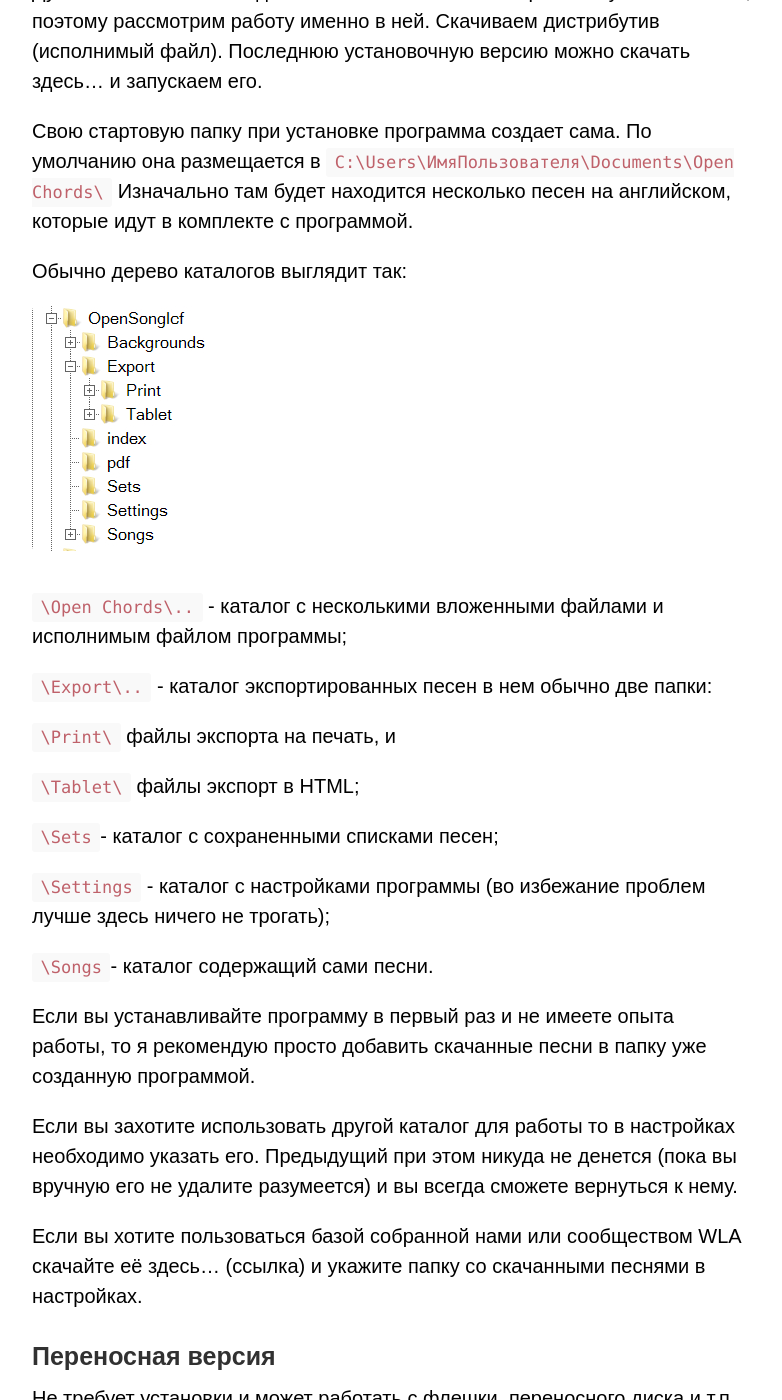
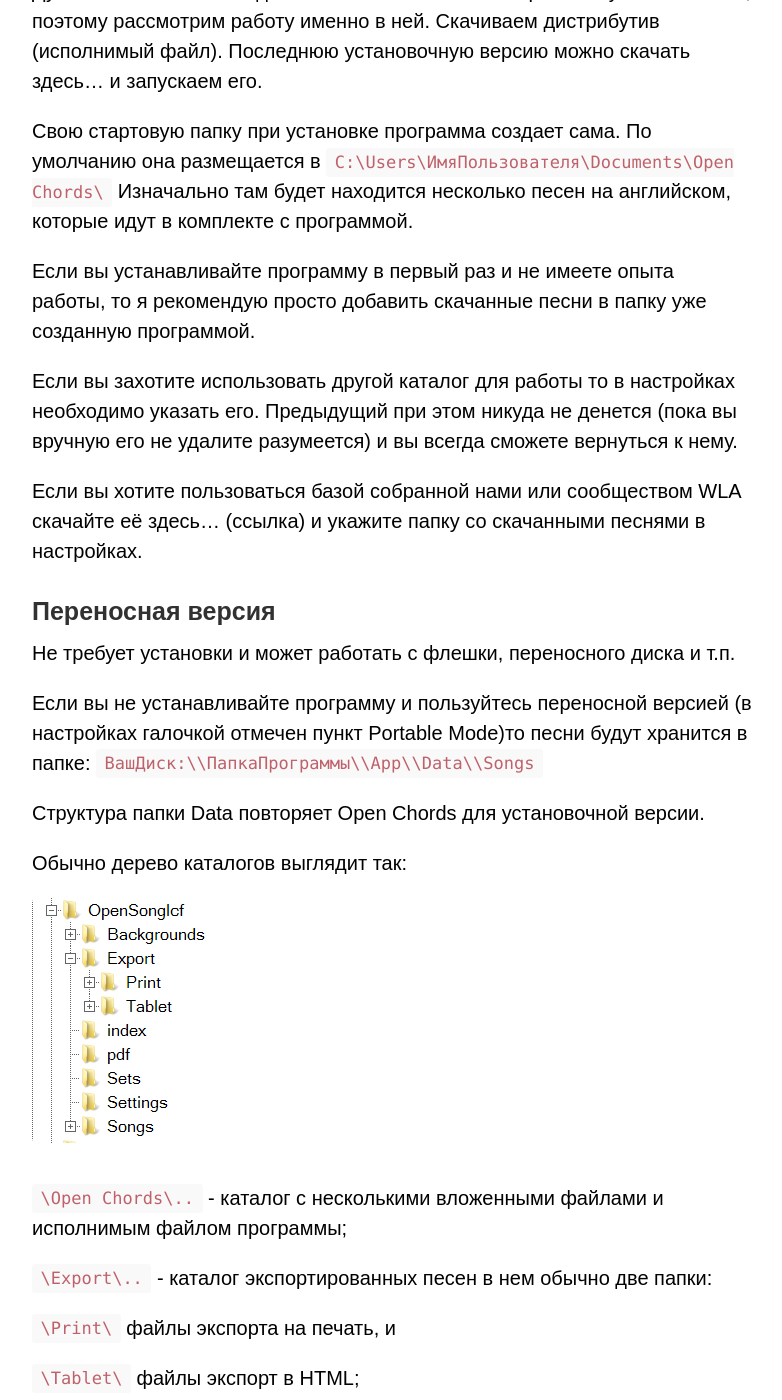
Before and after one commit to SergKnyz/alexblog, a Jekyll site: the page built from _posts/2020-03-08-fail-v-formatie-opensong.markdown, in a window 1280 px wide and 1400 px high, scrolled down 875 px. Shown: the whole window, without its empty margins (248-1030 px from the left). Built offline with Jekyll 4.4.1, drawn with Linux system fonts in a browser that asks for light colours; our own code applies the rules of GitHub Pages for plain Markdown files; some of the changed lines change nothing that is shown; some of the changed text lies outside the part shown.

Commit message:
Updated Fail V Formatie Opensong

```diff
--- a/_posts/2020-03-08-fail-v-formatie-opensong.markdown
+++ b/_posts/2020-03-08-fail-v-formatie-opensong.markdown
@@ -28,6 +28,21 @@
 `C:\Users\ИмяПользователя\Documents\Open Chords\`
 Изначально там будет находится несколько песен на английском, которые идут в комплекте с программой.
 
+Если вы устанавливайте программу в первый раз и не имеете опыта работы, то я рекомендую просто добавить скачанные песни в папку уже созданную программой.
+
+Если вы захотите использовать другой каталог для работы то в настройках необходимо указать его. Предыдущий при этом никуда не денется (пока вы вручную его не удалите разумеется) и вы всегда сможете вернуться к нему.
+
+Если вы хотите пользоваться базой собранной нами или сообществом WLA скачайте её здесь... (ссылка) и укажите папку со скачанными песнями в настройках.
+
+### Переносная версия
+
+Не требует установки и может работать с флешки, переносного диска и т.п.
+
+Если вы не устанавливайте программу и пользуйтесь переносной версией (в настройках галочкой отмечен пункт Portable Mode)то песни будут хранится в папке:
+`ВашДиск:\\ПапкаПрограммы\\App\\Data\\Songs`
+
+Структура папки Data повторяет Open Chords для установочной версии.
+
 Обычно дерево каталогов выглядит так:
 
 ![tree-folder.jpg](/uploads/tree-folder.jpg)
@@ -45,21 +60,6 @@
 `\Settings` - каталог с настройками программы (во избежание проблем лучше здесь ничего не трогать);
 
 `\Songs`- каталог содержащий сами песни.
-
-Если вы устанавливайте программу в первый раз и не имеете опыта работы, то я рекомендую просто добавить скачанные песни в папку уже созданную программой.
-
-Если вы захотите использовать другой каталог для работы то в настройках необходимо указать его. Предыдущий при этом никуда не денется (пока вы вручную его не удалите разумеется) и вы всегда сможете вернуться к нему.
-
-Если вы хотите пользоваться базой собранной нами или сообществом WLA скачайте её здесь... (ссылка) и укажите папку со скачанными песнями в настройках.
-
-### Переносная версия
-
-Не требует установки и может работать с флешки, переносного диска и т.п.
-
-Если вы не устанавливайте программу и пользуйтесь переносной версией (в настройках галочкой отмечен пункт Portable Mode)то песни будут хранится в папке:
-`ВашДиск:\\ПапкаПрограммы\\App\\Data\\Songs`
-
-Структура папки Data повторяет Open Chords для установочной версии.
 
 ## XML
 
```
